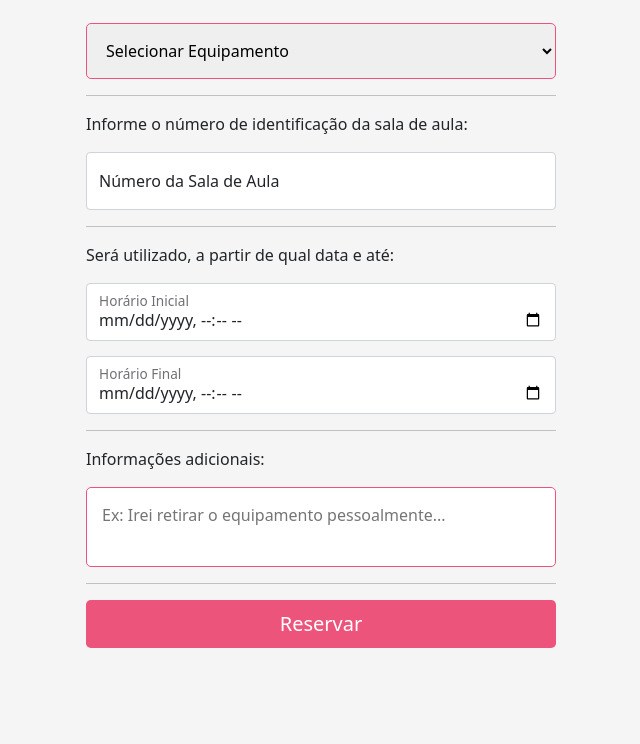
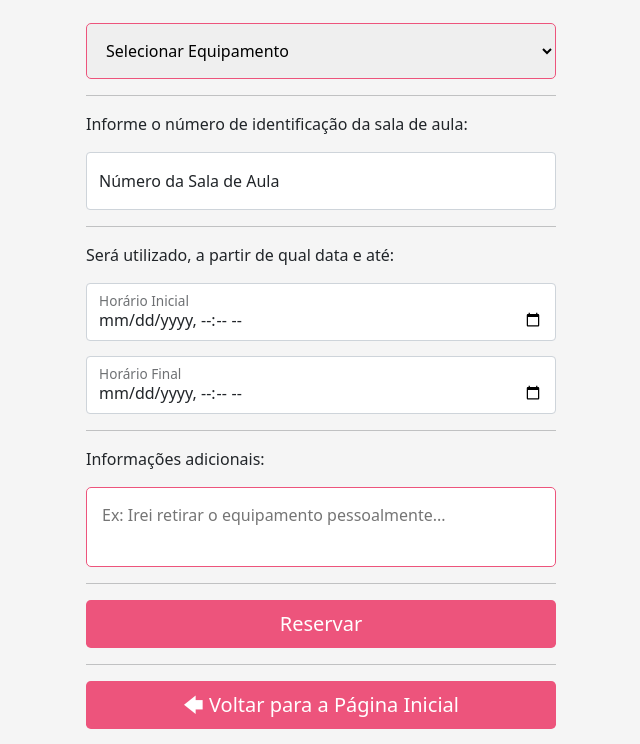
Before and after one commit to JA-Lourenco/interfacesReservaEquipamento, a plain HTML site: page public/reservation.html in a window 1280 px wide. Shown: the part 88-832 px from the top of the page, without its empty margins (319-959 px from the left). Before the commit the page ends 800 px from the top, so only its background shows below. Drawn offline with Linux system fonts and the light colour scheme.

Commit message:
New button in reservation.html for going back to home page

```diff
--- a/public/reservation.html
+++ b/public/reservation.html
@@ -70,6 +70,8 @@
         <hr>
 
         <a href="reserved.html" class="w-100 btn btn-lg botao">Reservar</a>
+        <hr>
+        <a href="home.html" class="w-100 btn btn-lg botao">&#129092; Voltar para a Página Inicial</a>
       </form>
     </main>
 </body>
```
